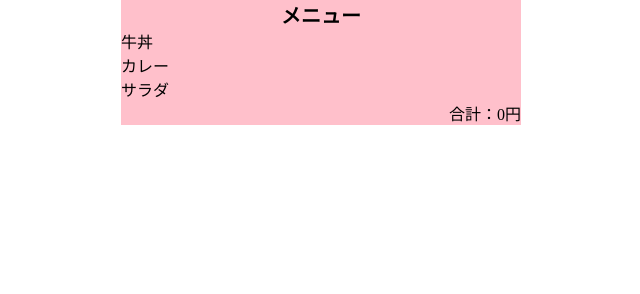
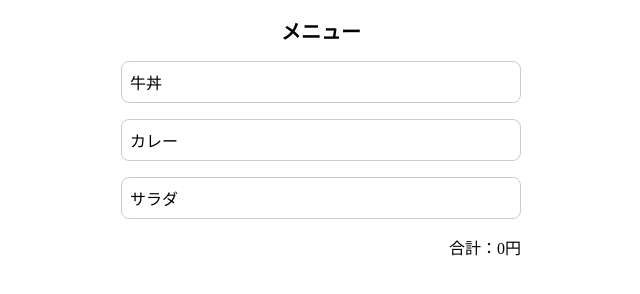
Before and after one commit to Mimi-Rabbit-usagi/My-React, a plain HTML site: page index.html in a window 1280 px wide. Shown: the whole page, without its empty margins (319-959 px from the left). Drawn offline with nearby package versions, Linux system fonts and the light colour scheme.

Commit message:
スタイリング

```diff
--- a/index.html
+++ b/index.html
@@ -21,7 +21,7 @@
         root.render(
           <>
             <h1>メニュー</h1>
-            <ul>
+            <ul className="menus">
               <li>牛丼</li>
               <li>カレー</li>
               <li>サラダ</li>
--- a/style.css
+++ b/style.css
@@ -7,22 +7,29 @@ body {
 #container {
   width: 400px;
   margin: 0 auto;
-  background: pink;
 }
 
 h1 {
-  margin: 0;
+  margin: 16px 0 0 0;
   font-size: 20px;
   text-align: center;
 }
 
-ul {
+.menus {
+  /* ul要素 */
   margin: 0;
   padding: 0;
   list-style: none;
 }
 
+.menus > li {
+  border: 1px solid #ccc;
+  padding: 8px;
+  border-radius: 8px;
+  margin-top: 16px;
+}
+
 p {
-  margin: 0;
+  margin: 16px 0 0 0;
   text-align: right;
 }
```
